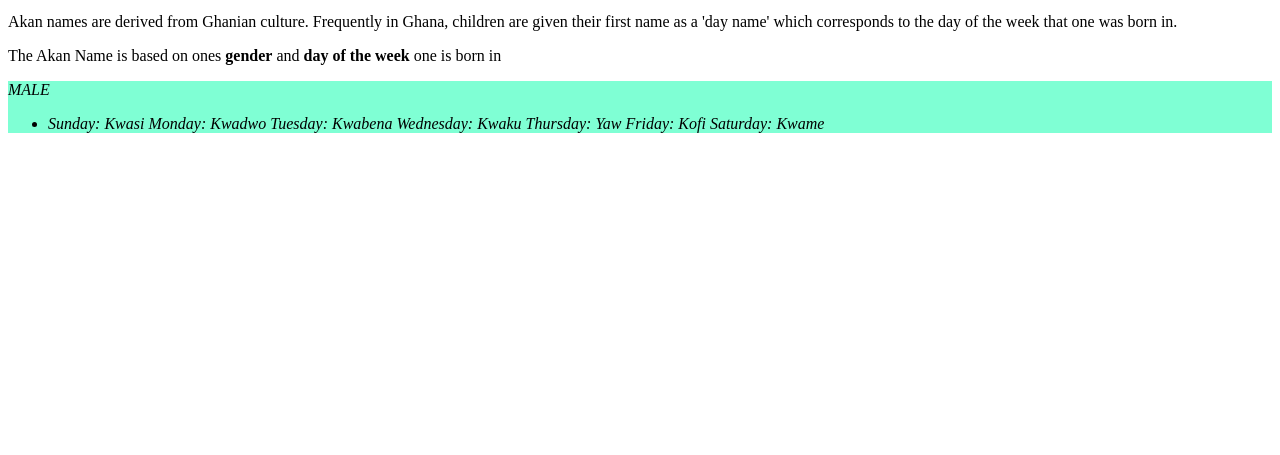
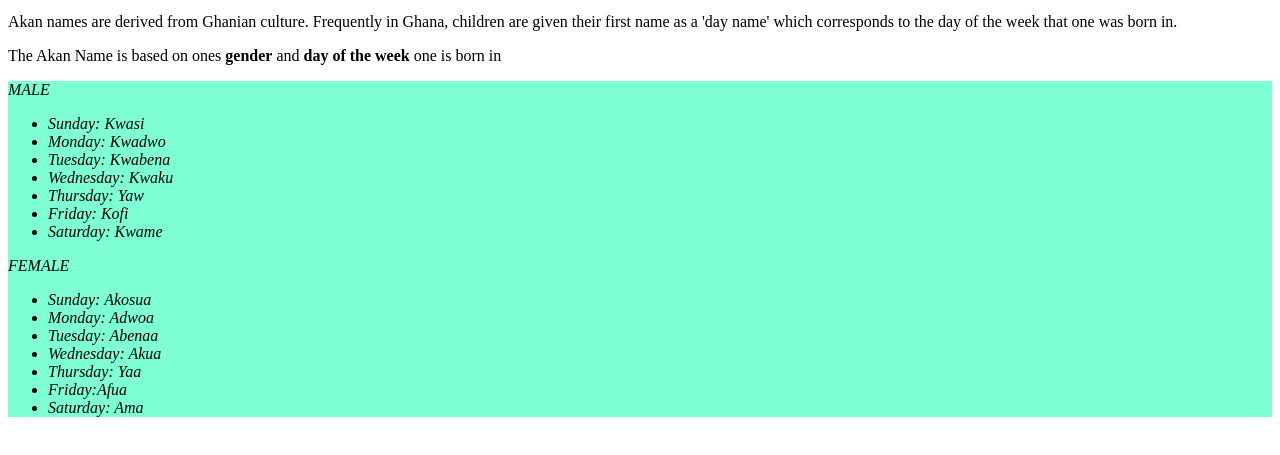
Before and after one commit to Kihurani/Akan_Name, a plain HTML site: page index.html in a window 1280 px wide. Shown: the part 101-556 px from the top of the page. Drawn offline with Linux system fonts and the light colour scheme.

Commit message:
Akan name options stating

```diff
--- a/index.html
+++ b/index.html
@@ -14,21 +14,26 @@
      <p>The Akan Name is based on ones <strong>gender</strong> and <strong>day of the week</strong> one is born in</p>
 
      <div class="Akanness">
-        <p> MALE</p>
+        <p>MALE</p>
         <ul>
-            <li>Sunday: Kwasi
+                <li>Sunday: Kwasi</li>
+                <li>Monday: Kwadwo</li>
+                <li>Tuesday: Kwabena</li>
+                <li>Wednesday: Kwaku</li>
+                <li>Thursday:  Yaw</li>
+                <li>Friday: Kofi</li>
+                <li>Saturday: Kwame</li>
+        </ul>
 
-                Monday: Kwadwo
-
-                Tuesday: Kwabena
-
-                Wednesday: Kwaku
-
-                Thursday:  Yaw
-
-                Friday: Kofi
-
-                Saturday: Kwame</li>
+        <p>FEMALE</p>
+        <ul>
+                <li>Sunday: Akosua</li>
+                <li>Monday: Adwoa</li>
+                <li>Tuesday: Abenaa</li>
+                <li>Wednesday: Akua</li>
+                <li>Thursday: Yaa</li>
+                <li>Friday:Afua</li>
+                <li>Saturday: Ama</li>
         </ul>
 
      </div>
```
